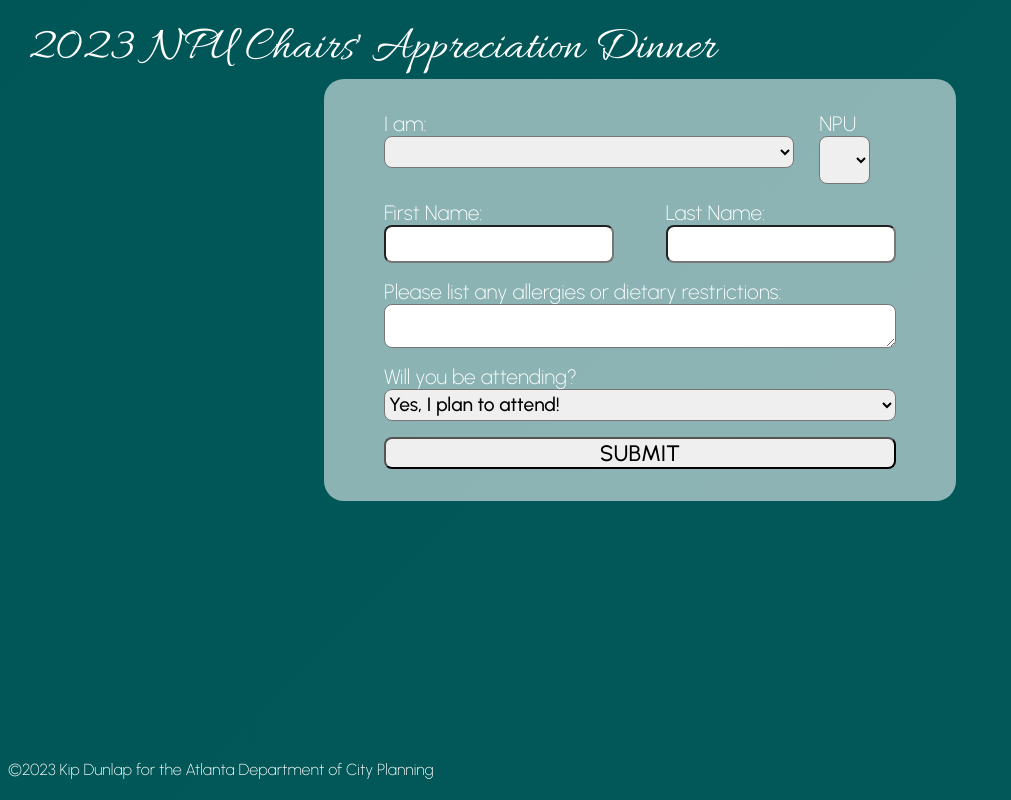
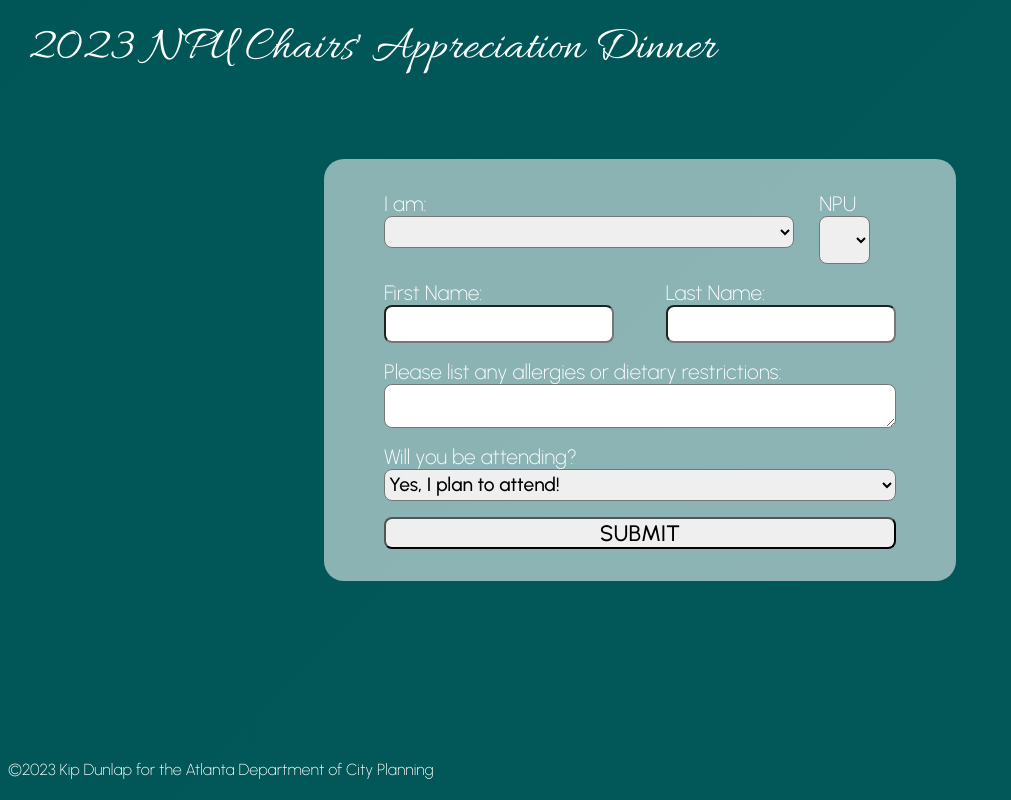
Before and after one commit to UrbaneD0ge/NPU-RSVP, a SvelteKit app: page /RSVP in a window 1280 px wide. Shown: the whole page, without its empty margins (0-1011 px from the left). Built offline with nearby package versions, Linux system fonts and the light colour scheme.

Commit message:
last one

```diff
--- a/src/routes/RSVP/+page.svelte
+++ b/src/routes/RSVP/+page.svelte
@@ -99,7 +99,7 @@
     border-radius: 20px;
     padding: 2rem;
     max-width: 45%;
-    margin: 0 auto;
+    margin: 5rem auto;
   }
 
   .formStack {
```
